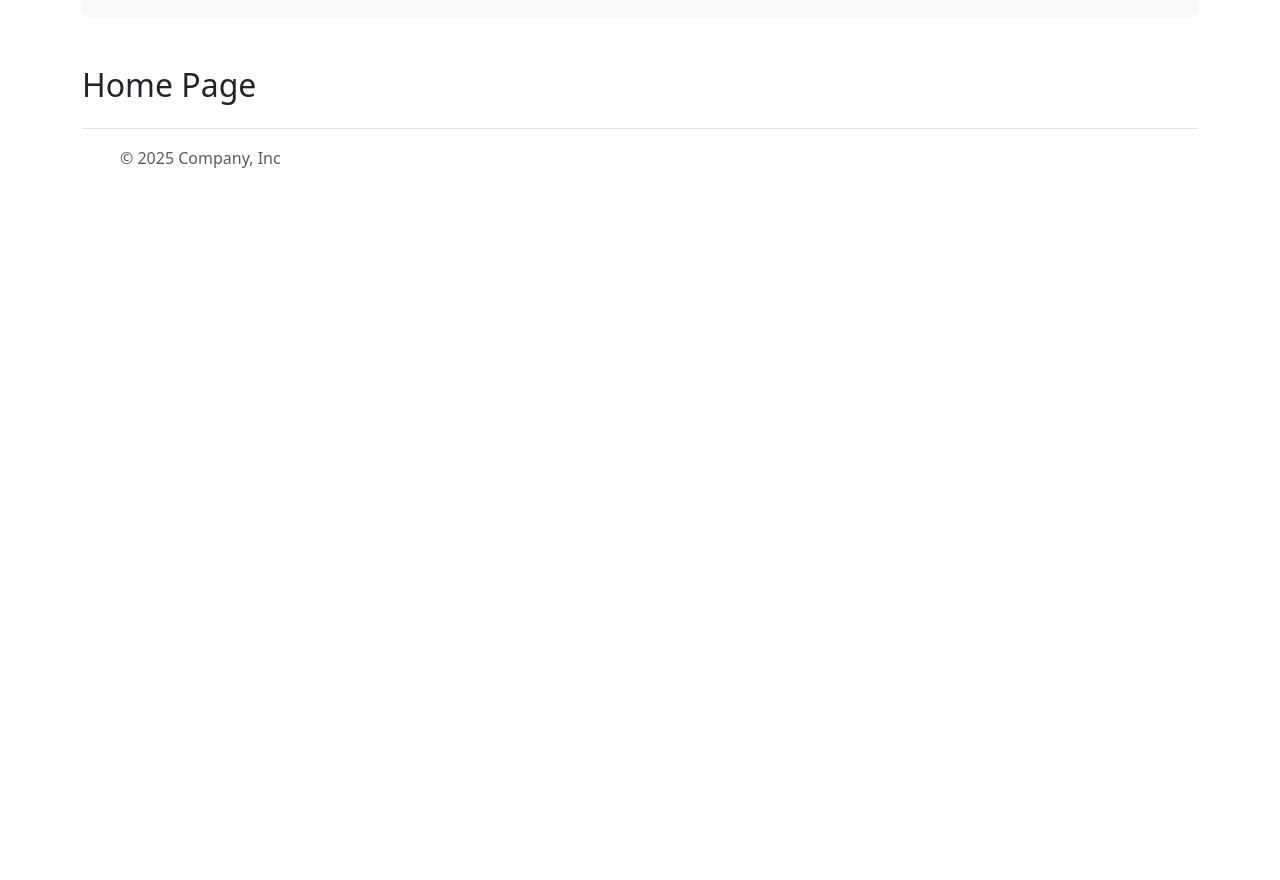
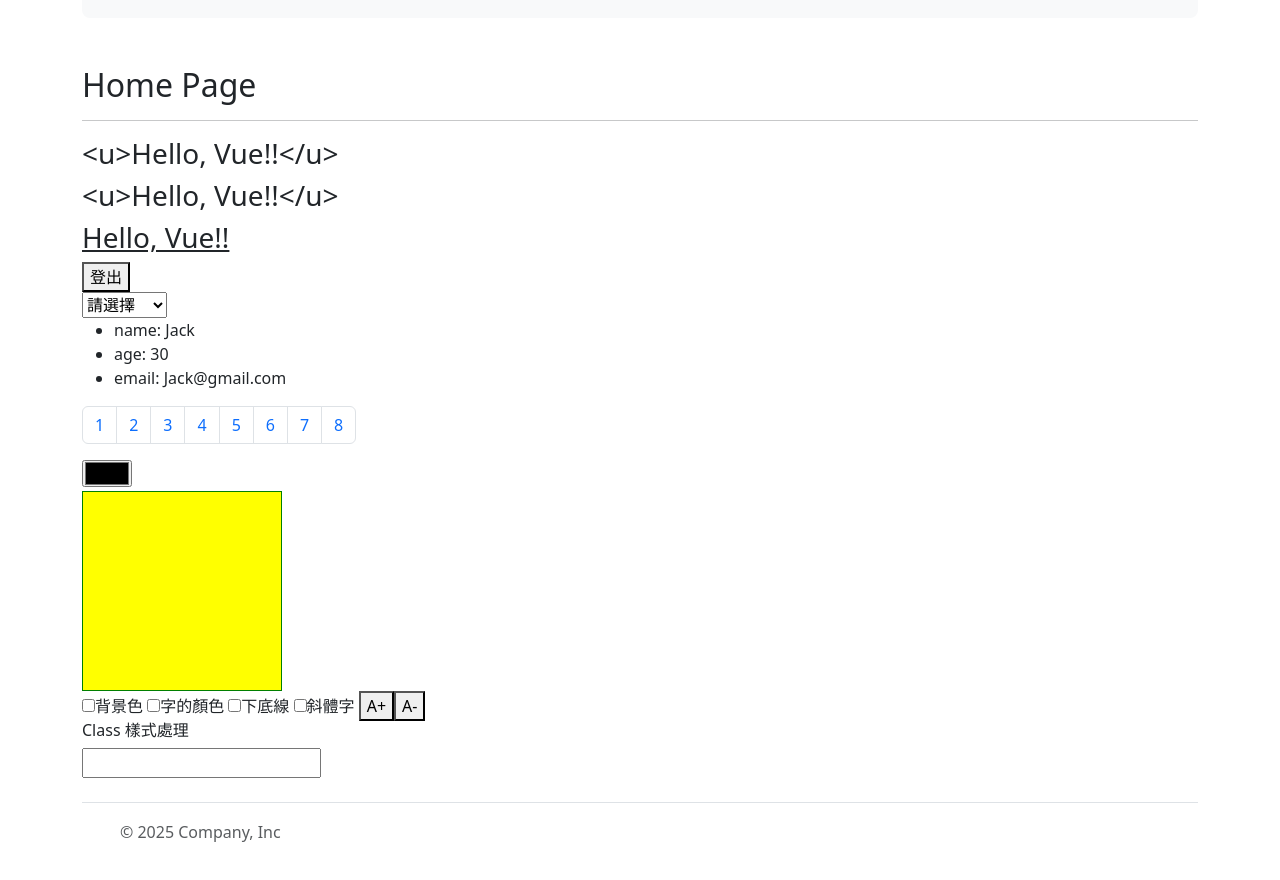
Before and after one commit to LanceChen2/vue-ojtm, a Vue app: page /home in a window 1280 px wide. Shown: the part 300-1180 px from the top of the page. Before the commit the page ends 800 px from the top, so only its background shows below. Built offline with nearby package versions, Linux system fonts and the light colour scheme.

Commit message:
delete and enter modifiers

```diff
--- a/src/App.vue
+++ b/src/App.vue
@@ -20,6 +20,7 @@ import HomeView from './views/HomeView.vue';
 import HeaderComponent from './components/HeaderComponent.vue';
 import JumbotronComponent from './components/JumbotronComponent.vue';
 import FooterComponent from './components/FooterComponent.vue';
+import DirectiveComponent from './components/DirectiveComponent.vue';
 
 </script>
 
@@ -28,6 +29,8 @@ import FooterComponent from './components/FooterComponent.vue';
     <JumbotronComponent></JumbotronComponent>
     <div class="container mt-3">
     <RouterView></RouterView>
+    <hr>
+    <DirectiveComponent></DirectiveComponent>
     <!-- <h2 id="apph2">Hello, Vue!!</h2> -->
     <!-- <RouterLink to="/">首頁</RouterLink> |
     <RouterLink to="/about_ispan">關於我們</RouterLink> |
--- /dev/null
+++ b/src/components/DirectiveComponent.vue
@@ -0,0 +1,101 @@
+<script setup>
+import { ref } from 'vue';
+
+const message = ref('<u>Hello, Vue!!</u>');
+const isLoading = ref(true);
+const isLoggedIn = ref(true);
+setInterval(()=>{
+    isLoading.value = false;
+}, 3000);
+
+const regions = ref([
+    {"code":"100", "name": "中正區"},
+    {"code":"103", "name": "大同區"},
+    {"code":"104", "name": "中山區"},
+    {"code":"106", "name": "大安區"},
+])
+
+const selectedRegion = ref("");
+const user = ref({"name":"Jack", "age": 30, "email": "Jack@gmail.com"})
+const bgColor = ref('yellow')
+
+const isActive1 = ref(false)
+const isActive2 = ref(false)
+const isActive3 = ref(false)
+const isActive4 = ref(false)
+const fontSize = ref(16)
+
+const keyword = ref('')
+const enterHandler = evt => {
+    console.log(keyword.value);
+}
+
+const clearHandler = () => {
+    keyword.value = '';
+}
+
+
+</script>
+
+<template>
+    <div>
+        <h3>{{ message }}</h3>
+        <h3 v-text="message"></h3>
+        <h3 v-html="message"></h3>
+        <img src="/images/loading.gif" alt="loading" v-show="isLoading">
+        <div v-if="isLoggedIn">
+            <button>登出</button>
+        </div>
+        <div v-else>
+            <button>登入</button>
+        </div>
+        <!-- v-for讀取陣列 -->
+         <select v-model = "selectedRegion">
+            <option value="">請選擇</option>
+            <!-- region 表示物件{"code":"100", "name": "中正區"} -->
+            <option v-for="(region, idx) in regions" :key="region.code" :value="region">{{idx}}-{{region.name}}</option>
+         </select>
+         <span>{{ selectedRegion }} {{ selectedRegion.name }} {{ selectedRegion.code }}</span>
+         <!-- v-for 讀取物件 -->
+          <ul>
+            <li v-for="(value, key) in user">{{ key }}: {{ value }}</li>
+          </ul>
+          <!-- v-for產生數字 -->
+           <nav aria-label="Page navigation example">
+            <ul class="pagination">
+                <li class="page-item" v-for="i in 8"><a class="page-link" href="#">{{ i }}</a></li>
+            </ul>
+        </nav>
+        <!-- style -->
+        <input type="color" v-model="bgColor"/>
+        <div style="width: 200px; height: 200px; border: 1px solid green;"
+            :style="{backgroundColor: bgColor}"></div>
+        <!-- class -->
+        <input type="checkbox" v-model="isActive1">背景色
+        <input type="checkbox" v-model="isActive2">字的顏色
+        <input type="checkbox" v-model="isActive3">下底線
+        <input type="checkbox" v-model="isActive4">斜體字
+        <button @click="fontSize += 2">A+</button>
+        <button @click="fontSize -= 2">A-</button>
+        <h3 :class="{ s1: isActive1, s2: isActive2, underline: isActive3, italic: isActive4 }"
+            :style="{fontSize: `${fontSize}px`}">
+            Class 樣式處理</h3>
+
+        <input type="text" v-model="keyword" @keyup.enter="enterHandler" @keyup.delete="clearHandler">
+    </div>
+</template>
+
+<style lang="css" scoped>
+.s1{
+    color: green;
+}
+.s2{
+    background-color: lightblue;
+}
+.underline{
+    text-decoration: underline;
+}
+.italic{
+    font-style: italic;
+}
+</style>
--- a/src/components/EventBinding.vue
+++ b/src/components/EventBinding.vue
@@ -40,6 +40,7 @@ const changeHandler = event =>{
 
 const celsius = ref(0);
 const fahrenheit = computed(() => Number(celsius.value) * 9/5 + 32);
+
 
 </script>
 
@@ -85,9 +86,8 @@ const fahrenheit = computed(() => Number(celsius.value) * 9/5 + 32);
                 <label><input type="checkbox" value="Javascript" v-model="skills"/>Javascript</label>
                 <label><input type="checkbox" value="Vue3" v-model="skills"/>Vue3</label>
                 <p>選擇的專長: {{ skills }}</p>
+            <button type="submit">送出</button>
 
-
-            <button type="submit">送出</button>
         </form>
     </div>
 </template>
```
Also changed, not shown: public/images/loading.gif (added).
